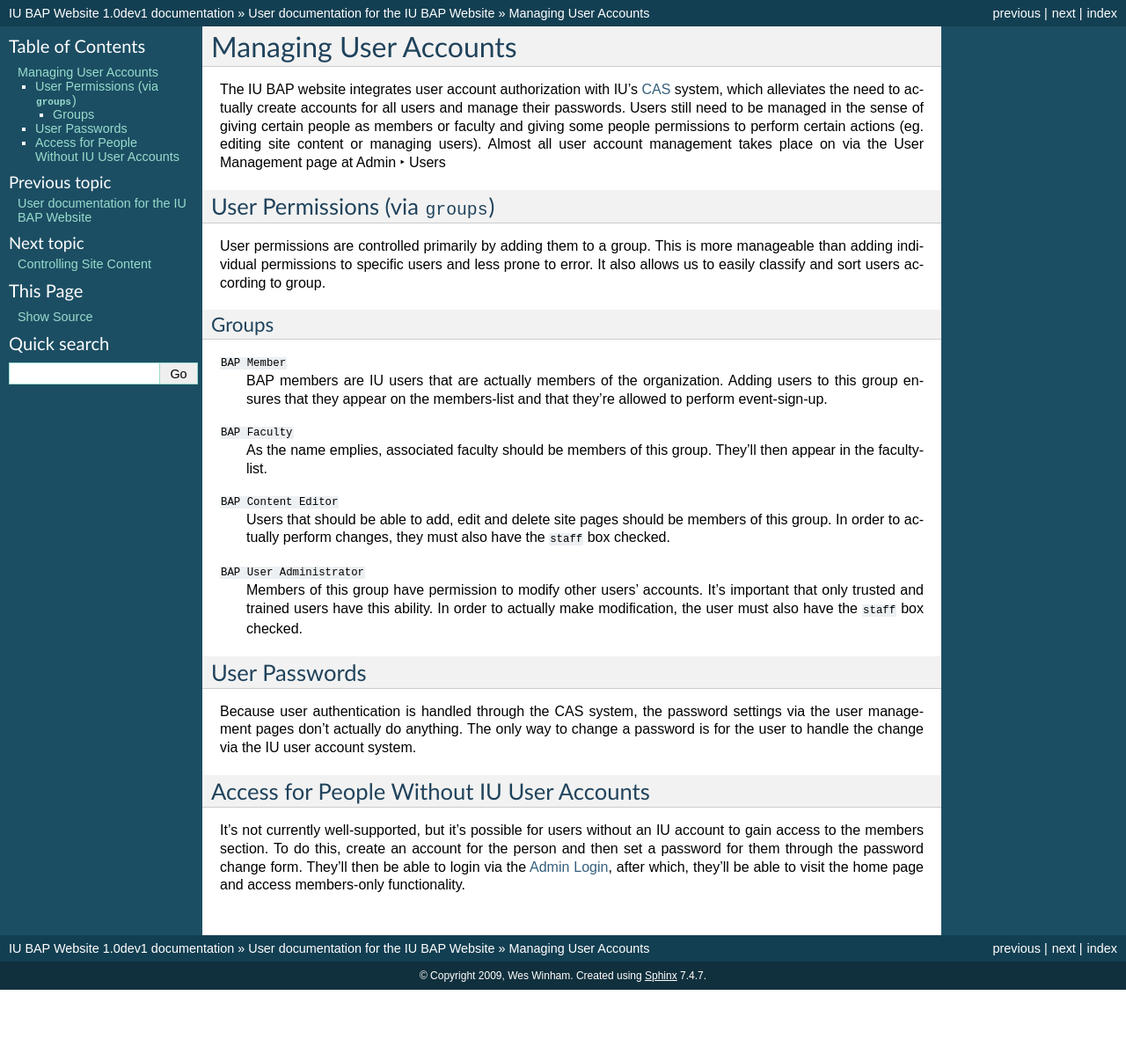
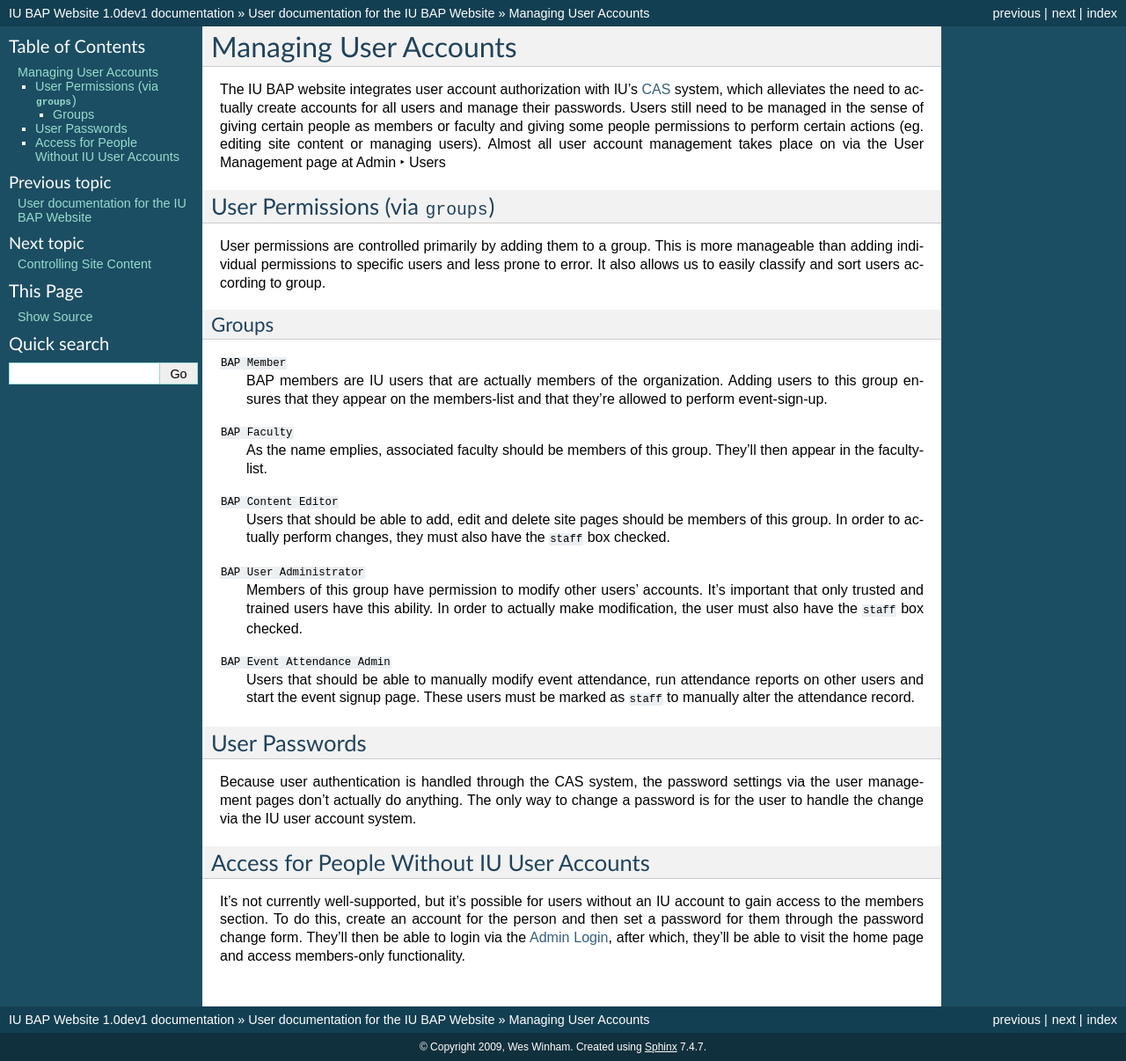
Before and after one commit to winhamwr/bap, a Sphinx documentation site: the page built from docs/users.rst, in a window 1280 px wide. Shown: the whole page at 88% size. Built offline with Sphinx 7.4.7, drawn with Linux system fonts in a browser that asks for light colours; before the commit the page ends 1125 px from its top, so only the background shows below that.

Commit message:
Added documentation on the event attendance admin role

```diff
--- a/docs/users.rst
+++ b/docs/users.rst
@@ -33,6 +33,9 @@ Groups
 ``BAP User Administrator``
 	Members of this group have permission to modify other users' accounts. It's important that only trusted and trained users have this ability. In order to actually make modification, the user must also have the ``staff`` box checked.
 
+``BAP Event Attendance Admin``
+	Users that should be able to manually modify event attendance, run attendance reports on other users and start the event signup page. These users must be marked as ``staff`` to manually alter the attendance record.
+
 User Passwords
 ==============
 
```
